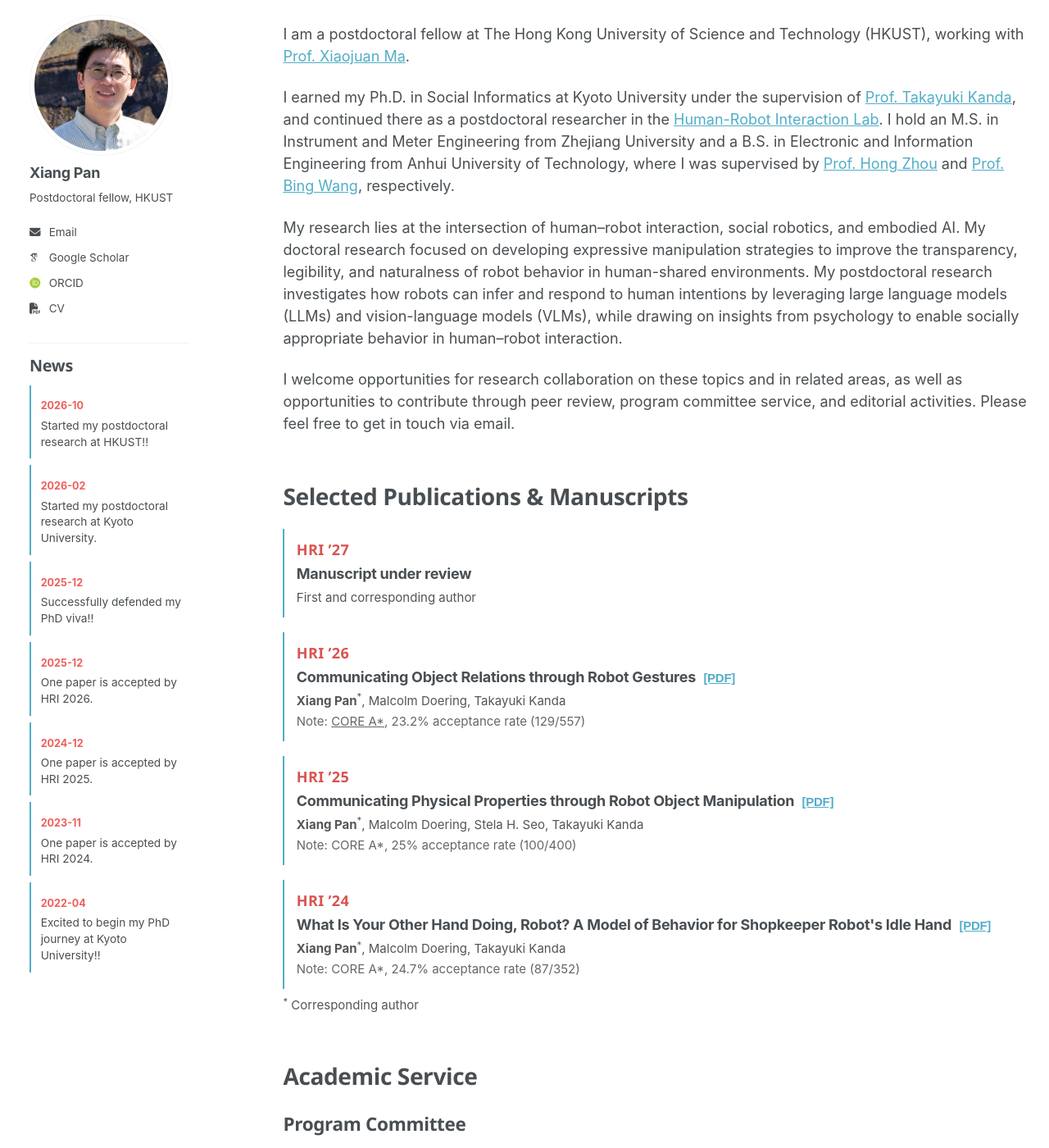
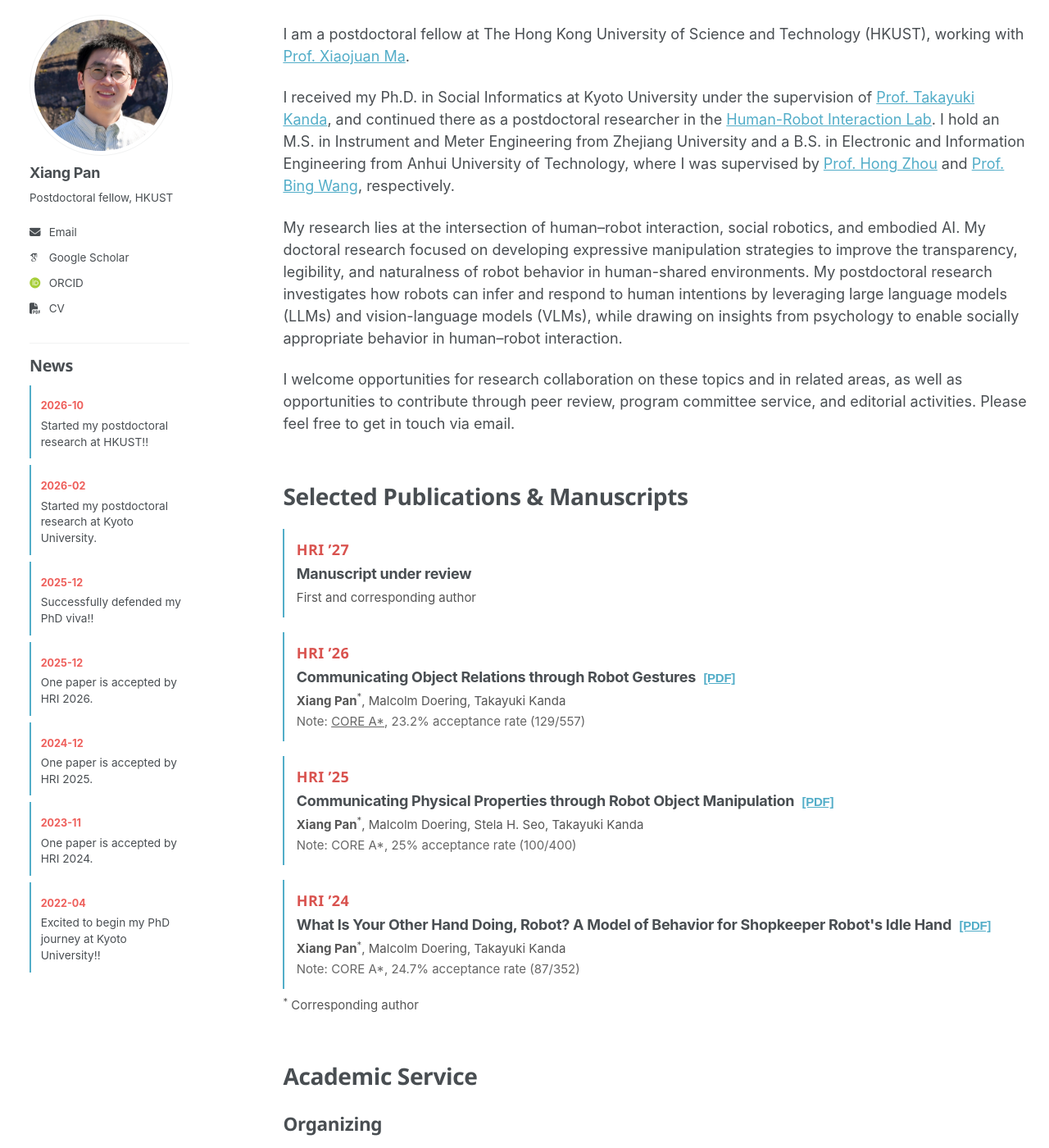
Before and after one commit to pan-xiang/pan-xiang.github.io, a Jekyll site: the page built from _pages/about.md, in a window 1280 px wide and 1400 px high. Shown: the whole window at 82% size. Built offline with Jekyll 4.4.1, drawn with Linux system fonts in a browser that asks for light colours; some web fonts are replaced; some of the changed text lies outside the part shown.

Commit message:
Update about.md

```diff
--- a/_pages/about.md
+++ b/_pages/about.md
@@ -10,7 +10,7 @@ redirect_from:
 
 I am a postdoctoral fellow at The Hong Kong University of Science and Technology (HKUST), working with [Prof. Xiaojuan Ma](https://www.cse.ust.hk/~mxj/).
 
-I earned my Ph.D. in Social Informatics at Kyoto University under the supervision of [Prof. Takayuki Kanda](https://scholar.google.com/citations?user=BL9EACgAAAAJ&hl=en), and continued there as a postdoctoral researcher in the [Human-Robot Interaction Lab](https://www.robot.soc.i.kyoto-u.ac.jp/en/). I hold an M.S. in Instrument and Meter Engineering from Zhejiang University and a B.S. in Electronic and Information Engineering from Anhui University of Technology, where I was supervised by [Prof. Hong Zhou](https://person.zju.edu.cn/zhouhong) and [Prof. Bing Wang](https://scholar.google.com/citations?user=312BcwEAAAAJ&hl=en), respectively.
+I received my Ph.D. in Social Informatics at Kyoto University under the supervision of [Prof. Takayuki Kanda](https://scholar.google.com/citations?user=BL9EACgAAAAJ&hl=en), and continued there as a postdoctoral researcher in the [Human-Robot Interaction Lab](https://www.robot.soc.i.kyoto-u.ac.jp/en/). I hold an M.S. in Instrument and Meter Engineering from Zhejiang University and a B.S. in Electronic and Information Engineering from Anhui University of Technology, where I was supervised by [Prof. Hong Zhou](https://person.zju.edu.cn/zhouhong) and [Prof. Bing Wang](https://scholar.google.com/citations?user=312BcwEAAAAJ&hl=en), respectively.
 
 My research lies at the intersection of human–robot interaction, social robotics, and embodied AI. My doctoral research focused on developing expressive manipulation strategies to improve the transparency, legibility, and naturalness of robot behavior in human-shared environments. My postdoctoral research investigates how robots can infer and respond to human intentions by leveraging large language models (LLMs) and vision-language models (VLMs), while drawing on insights from psychology to enable socially appropriate behavior in human–robot interaction.
 
@@ -53,8 +53,8 @@ I welcome opportunities for research collaboration on these topics and in relate
 
 
 # Academic Service
-## Program Committee
-- **Associate Chair:** IUI (2027)
+<!-- ## Program Committee
+- **Associate Chair:** IUI (2027) -->
 
 ## Organizing
 - **Workshop Organizer:** HRI (2026) — [Multi-Agentic Systems in HRI (MAgicS-HRI): Bridging Design and Real-World Challenges for End Users](https://sites.google.com/view/magics-hri/home)
```
